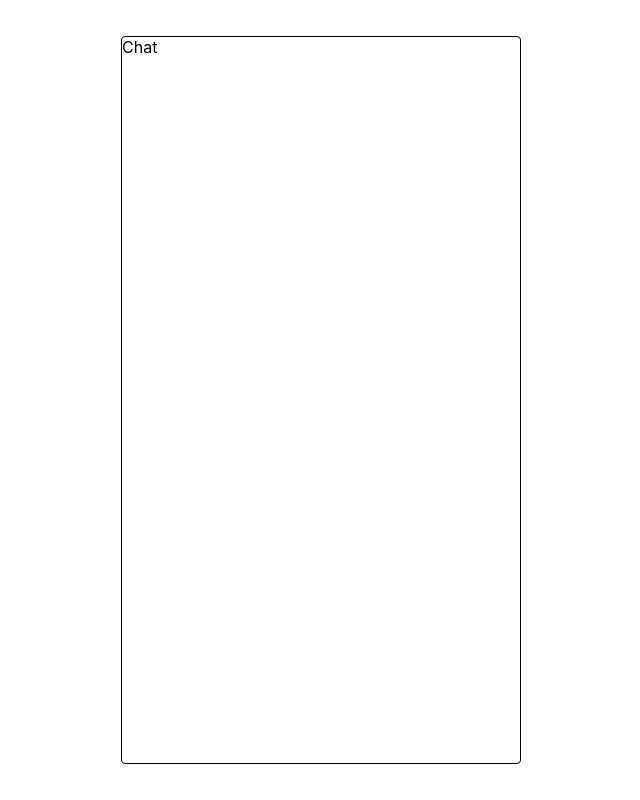
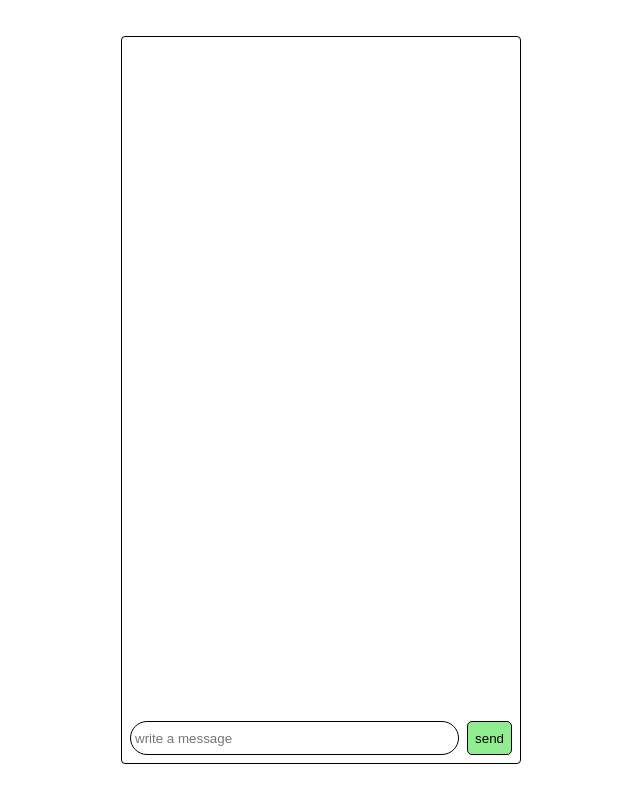
Before and after one commit to mois452b/real-time-chat-simple-with-vanila-and-node, a website: page client/index.html in a window 1280 px wide. Shown: the whole page, without its empty margins (319-959 px from the left). Drawn offline with Linux system fonts and the light colour scheme.

Commit message:
implementado la comunicacion entre servidor y clientes

```diff
--- a/client/index.html
+++ b/client/index.html
@@ -7,6 +7,25 @@
             import { io } from 'https://cdn.socket.io/4.5.4/socket.io.esm.min.js';
 
             const socket = io( );
+
+            const form = document.querySelector( 'form' );
+            const message = document.querySelector( '#message' );
+            const messages = document.querySelector( '#messages' );
+
+            socket.on( 'message', ( msg ) => {
+                const li = document.createElement( 'li' );
+                li.textContent = msg;
+                messages.appendChild( li );
+                window.scrollTo( 0, document.body.scrollHeight );
+            })
+
+            form.addEventListener( 'submit', ( event ) => {
+                event.preventDefault( );
+                if( message.value ) {
+                    socket.emit( 'message', message.value );
+                    message.value = '';
+                }
+            })
         </script>
 
         <style>
@@ -38,11 +57,51 @@
                 height: 100%;
                 position: relative;
             }
+
+            form {
+                position: absolute;
+                bottom: 0;
+                left: 0;
+                right: 0;
+                padding: 4px;
+                display: flex;
+                height: 50px;
+            }
+
+            #message {
+                border-radius: 50px;
+                border: 1px solid black;
+                padding: 0 4px;
+                margin: 4px;
+                flex: 1;
+            }
+
+            #message:focus {
+                outline: none;
+            }
+
+            input[type="submit"] {
+                border-radius: 5px;
+                border: 1px solid black;
+                padding: 1px 7px;
+                margin: 4px;
+                background-color: lightgreen;
+            }
+
+            input[type="submit"]:hover {
+                background-color: green;
+            }
+
         </style>
     </head>
     <body>
         <section id="chat">
-            Chat
+            <ul id="messages">
+            </ul>
+            <form>
+                <input placeholder="write a message" name="message" id="message" />
+                <input type="submit" value="send" />
+            </form>
 
         </section>
     </body>
--- a/server/index.js
+++ b/server/index.js
@@ -14,6 +14,11 @@ io.on( 'connection', ( socket ) => {
     socket.on( 'disconnect', () => {
         console.log( 'user disconnected' );
     });
+
+    socket.on( 'message', ( msg ) => {
+        console.log( 'message: ' + msg );
+        io.emit( 'message', msg );
+    })
 })
 
 app.use( logger('dev') );
```
